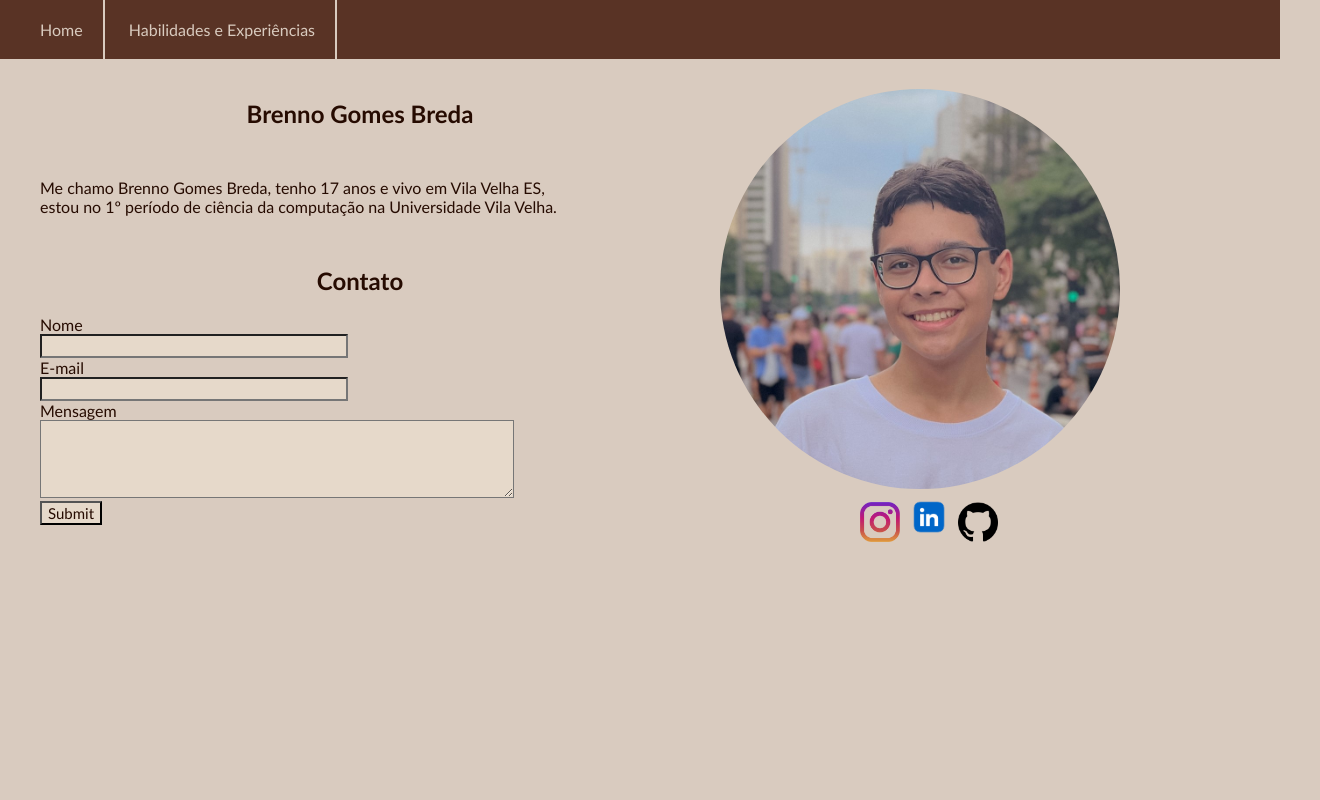
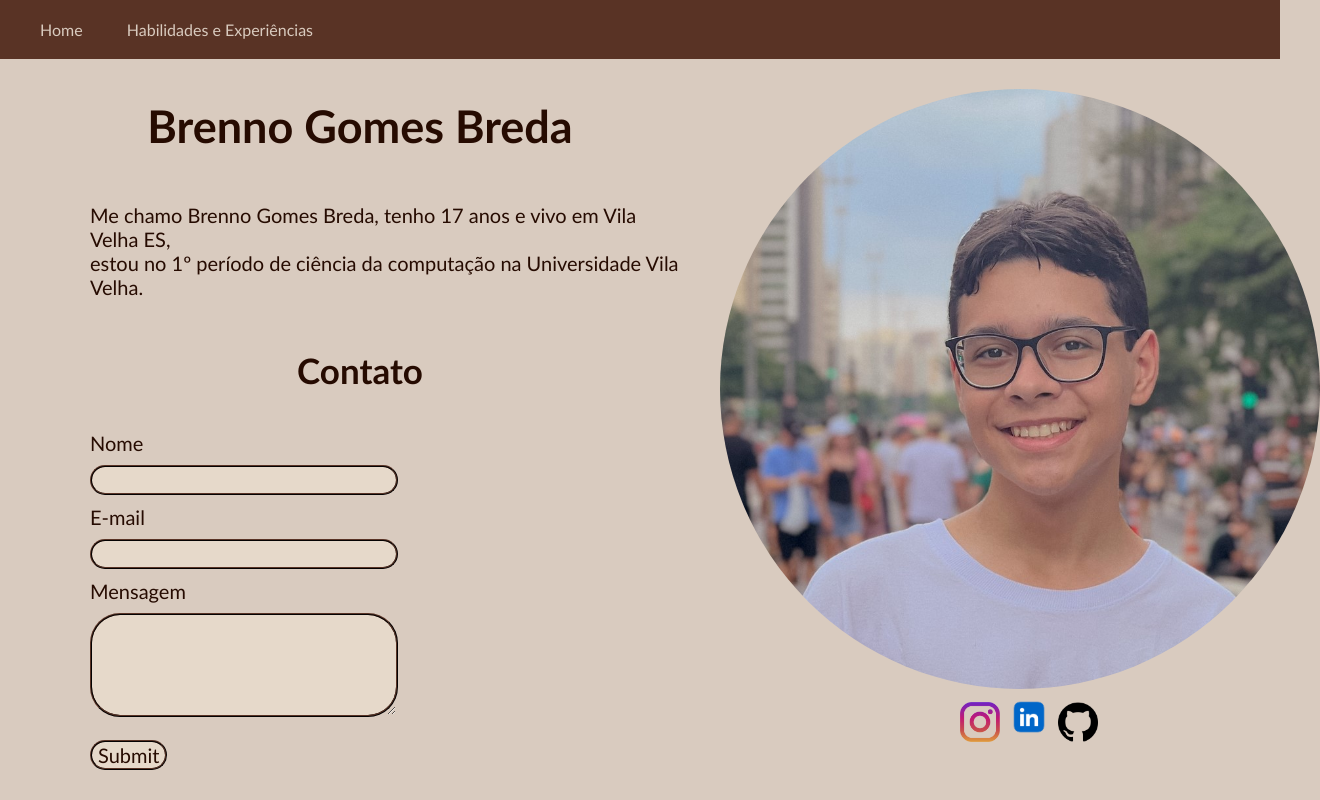
Before and after one commit to brenno1206/Curriculo_Virtual, a plain HTML site: page index.html in a window 1280 px wide. Shown: the whole page, 1320 px wide, since content can reach past the window. Drawn offline with Linux system fonts and the light colour scheme.

Commit message:
Add files via upload

```diff
--- a/index.css
+++ b/index.css
@@ -11,10 +11,13 @@ nav a {
     color: #D9CBBF;
     text-decoration: none;
     padding: 20px;
+    border-collapse: collapse;
 }
 
-nav a {
-    border-right: 2px solid #D9CBBF;
+nav a:hover {
+    background-color: #D9CBBF;
+    color: #593325;
+    border-bottom: 3px solid #593325;
 }
 
 .inicio {
@@ -31,26 +34,43 @@ nav a {
 .apresentacao h2:first-of-type {
     text-align: center;
     padding-bottom: 50px;
+    font-size: 45px;
 }
 
 p {
     margin-bottom: 50px;
+    margin-left: 50px;
+    font-size: 20px;
 }
 
 .apresentacao h2:last-of-type {
     text-align: center;
-    padding-bottom: 20px;
+    padding-bottom: 40px;
+    font-size: 35px;
+}
+
+input, textarea, label {
+    margin-left: 50px;
 }
 
 input,
 textarea {
     background-color: #E6D9CA;
-    font-size: 15px;
+    font-size: 20px;
+    border-radius: 30PX;
+    border: ridge 2px #593325;
+    margin-top: 10px;
+    margin-bottom: 10px;
 }
 
 input:first-of-type,
-input:nth-of-type(2) {
+input:nth-of-type(2),
+textarea {
     width: 300px;
+}
+
+label {
+    font-size: 20px;
 }
 
 .imagens {
@@ -64,7 +84,7 @@ input:nth-of-type(2) {
 }
 
 .imagens a:first-of-type {
-    margin-left: 140px;
+    margin-left: 240px;
 }
 
 .main {
@@ -81,9 +101,20 @@ input:nth-of-type(2) {
 
 .info h2 {
     text-align: center;
-    margin-bottom: 20px;
+    margin-bottom: 40px;
+    font-size: 35px;
 }
 .info ul li {
     text-align: left;
     list-style: circle;
+    font-size: 20px;
+    margin-left: 50px;
 }
+
+table, th, td {
+    border: solid 2px #593325;
+}
+
+th, td {
+    border-collapse: collapse;
+}
--- a/index.html
+++ b/index.html
@@ -31,7 +31,7 @@
             </form>
         </div>
         <div class="imagens">
-            <img class="foto" src="Imagens\Perfil.jpeg" width="400" height="400" alt="foto do rosto"> <br>
+            <img class="foto" src="Imagens\Perfil.jpeg" width="600" height="600" alt="foto do rosto"> <br>
             <a href="https://www.instagram.com/brennogb0/?igsh=djhkd2Rxa3NzM25t&utm_source=qr" target="_blank"><img
                     src="Imagens\Instagram_logo.png" width="40" height="40" alt="instagram"></a>
             <a href="https://br.linkedin.com/in/brenno-gomes-breda-1a5b522b2" target="_blank"><img
```
